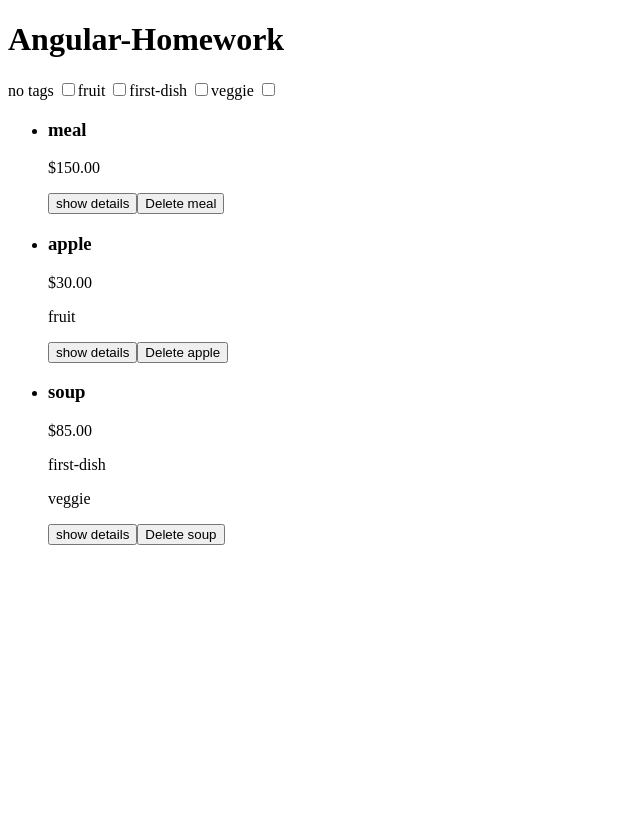
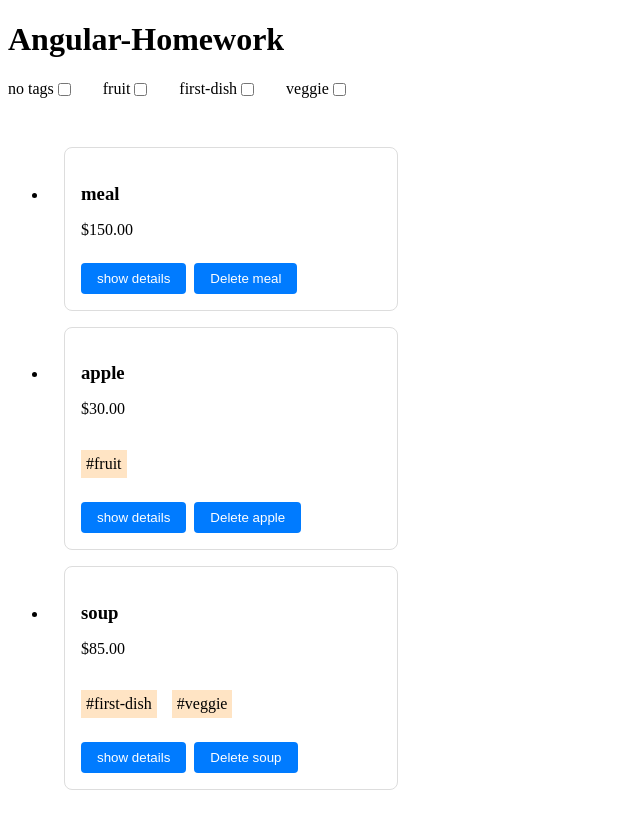
Before and after one commit to IKala4I/Angular-Homework, an Angular app: page / in a window 1280 px wide. Shown: the whole page, without its empty margins (0-640 px from the left). Before the commit the page ends 800 px from the top, so only its background shows below. Built offline with nearby package versions, Linux system fonts and the light colour scheme.

Commit message:
+ some styles are added and product-detail is refactored

```diff
--- a/src/app/products/filter-form/filter-form.component.scss
+++ b/src/app/products/filter-form/filter-form.component.scss
@@ -0,0 +1,21 @@
+/* Styles for the filter-form component */
+
+.search {
+  margin-bottom: 16px;
+
+  form {
+    display: flex;
+    flex-wrap: wrap;
+    gap: 8px;
+
+    label {
+      display: flex;
+      align-items: center;
+      margin-right: 16px;
+
+      input[type="checkbox"] {
+        margin-right: 8px;
+      }
+    }
+  }
+}
--- a/src/app/products/product-detail/product-detail.component.scss
+++ b/src/app/products/product-detail/product-detail.component.scss
@@ -0,0 +1,13 @@
+/* Styles for the product-detail component */
+
+.product {
+  border: 1px solid #ddd;
+  border-radius: 8px;
+  padding: 16px;
+  margin: 16px;
+  width: 300px;
+
+  h3 {
+    margin-bottom: 8px;
+  }
+}
--- a/src/app/products/product-detail/product-detail.component.ts
+++ b/src/app/products/product-detail/product-detail.component.ts
@@ -3,6 +3,7 @@ import {CommonModule, Location} from '@angular/common';
 import {ActivatedRoute} from '@angular/router'
 import {IProduct} from '../product.model'
 import PRODUCTS from '../mock-data/products'
+import {ProductsService} from '../services/products.service'
 
 @Component({
   selector: 'app-product-detail',
@@ -13,15 +14,14 @@ import PRODUCTS from '../mock-data/products'
 })
 export class ProductDetailComponent implements OnInit {
   product?: IProduct;
-  id!: string | null;
 
-  constructor(private location: Location, private activatedRoute: ActivatedRoute) {
+  constructor(private location: Location, private activatedRoute: ActivatedRoute, private productService: ProductsService) {
     console.log('Product Detail Component constructor')
   }
 
   ngOnInit(): void {
-    this.id = this.activatedRoute.snapshot.paramMap.get('id')
-    this.product = PRODUCTS.find(product => product.id === this.id)
+    const id: string | null = this.activatedRoute.snapshot.paramMap.get('id')
+    this.product = this.productService.findProductById(id)
   }
 
   goBack() {
--- a/src/app/products/product-list/product-list.component.html
+++ b/src/app/products/product-list/product-list.component.html
@@ -10,12 +10,14 @@
             <h3>{{ product.name }}</h3>
             <p>{{ product.price | currency }}</p>
             @if (product.tags) {
-              @for (tag of product.tags;track tag.id) {
-                <p>{{ tag.name }}</p>
-              }
+              <div class="tags">
+                @for (tag of product.tags;track tag.id) {
+                  <p class="tag">{{ tag.name }}</p>
+                }
+              </div>
             }
             <button (click)="showDetail(product.id)">show details</button>
-            <button (click)="deleteProduct(product.id)">Delete {{product.name}}</button>
+            <button (click)="deleteProduct(product.id)">Delete {{ product.name }}</button>
           </div>
         </li>
       }
--- a/src/app/products/product-list/product-list.component.scss
+++ b/src/app/products/product-list/product-list.component.scss
@@ -0,0 +1,49 @@
+/* Styles for the product-list component */
+
+.list {
+  display: flex;
+  flex-wrap: wrap;
+  justify-content: space-between;
+
+  .card {
+    border: 1px solid #ddd;
+    border-radius: 8px;
+    padding: 16px;
+    margin: 16px;
+    width: 300px;
+
+    h3 {
+      margin-bottom: 8px;
+    }
+
+    .tags {
+      display: flex;
+      column-gap: 15px;
+
+      .tag {
+        background-color: bisque;
+        padding:5px;
+
+
+        &::before {
+          content: '#';
+        }
+      }
+    }
+
+    button {
+      margin-top: 8px;
+      margin-right: 8px;
+      background-color: #007bff;
+      color: #fff;
+      padding: 8px 16px;
+      border: none;
+      border-radius: 4px;
+      cursor: pointer;
+
+      &:hover {
+        background-color: #0056b3;
+      }
+    }
+  }
+}
--- a/src/app/products/services/products.service.ts
+++ b/src/app/products/services/products.service.ts
@@ -1,4 +1,4 @@
-import {Injectable, OnChanges, SimpleChanges} from '@angular/core';
+import {Injectable} from '@angular/core';
 import {TagsService} from './tags.service'
 import {IProduct, ITag} from '../product.model'
 import PRODUCTS from '../mock-data/products'
@@ -78,4 +78,10 @@ export class ProductsService {
     else
       this.noTagsProducts = this.noTagsProducts.filter(product => product.id !== productId)
   }
+
+  findProductById(productId: string | null): IProduct | undefined {
+    if (productId)
+      return this._products.find(product => product.id === productId)
+    return undefined
+  }
 }
```
